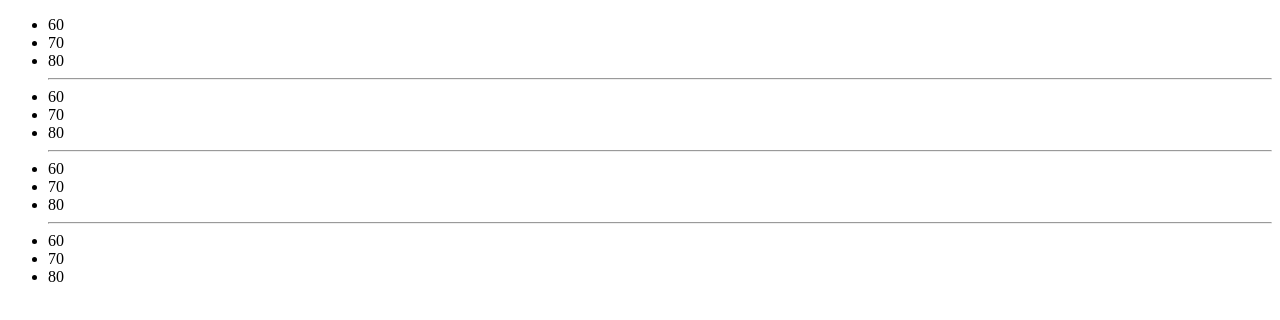
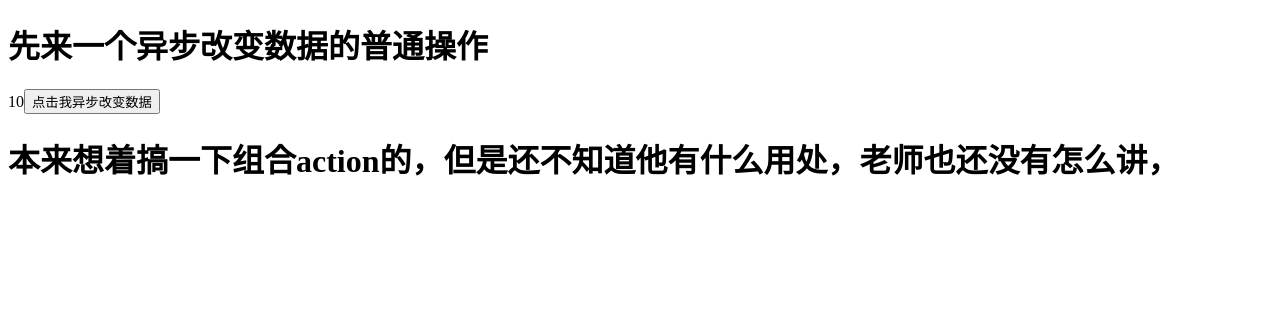
Before and after one commit to wieLai/mydemo, a Vue app: page / in a window 1280 px wide. Shown: the top 320 px of the page. Built offline with nearby package versions, Linux system fonts and the light colour scheme.

Commit message:
action的使用，和组合action的拓展

```diff
--- a/src/App.vue
+++ b/src/App.vue
@@ -1,52 +1,30 @@
 <template>
   <div class="app">
-<ul>
-  <!-- <li v-for="(item,index) in listDome" :key="index">{{item}}</li> -->
-
-  <li v-for="(item,index) in getlist1" :key="index">{{item}}</li><hr>
-  <li v-for="(item,index) in getlist2" :key="index">{{item}}</li><hr>
-  <li v-for="(item,index) in getlist3" :key="index">{{item}}</li><hr>
-  <li v-for="(item,index) in getlist4" :key="index">{{item}}</li>
-</ul>
+<h1>先来一个异步改变数据的普通操作</h1>
+<span>{{count}}</span>
+<input type="button" value="点击我异步改变数据" @click="handleClick">
+<h1>本来想着搞一下组合action的，但是还不知道他有什么用处，老师也还没有怎么讲，</h1>
   </div>
 </template>
 
 <script>
-import { mapGetters } from 'vuex'
+
 export default {
   data () {
     return {
-      // 如果多个组件都是需要做这样的筛选操作的话，就是重复的代码了，我们就需要在vuex中直接做操作
-      // listDome: this.$store.state.list.filter((item, index) => {
-      //   return item === 'img'
-      // })
-      // 没有传参的方式
-      // listDome: this.$store.getters.filterDome
-      // 传参的方式,就需要像函数调用那样了
-      // listDome: this.$store.getters.filterDome('p')
-      listDome: this.$store.getters.filterDome('h1')
+      // count: this.$store.state.count
     }
   },
   computed: {
-    //  普通用法就只能一个个地用了,
-    // getlist1 () {
-    //   return this.$store.getters.getlist1
-    // },
-    // getlist2 () {
-    //   return this.$store.getters.getlist2
-    // },
-    // getlist3 () {
-    //   return this.$store.getters.getlist3
-    // },
-    // getlist4 () {
-    //   return this.$store.getters.getlist4
-    // }
-
-    // mapGetters用法,并没有什么的特别，就是提供了一个方法让我们一次就把我们需要的可以一次搞过来
-    ...mapGetters(['getlist1', 'getlist2', 'getlist3', 'getlist4'])
+    count () {
+      return this.$store.state.count
+    }
   },
   methods: {
-
+    // 普通用法
+    // handleClick () {
+    //   this.$store.dispatch('addcount')
+    // }
   },
   mounted () {
 
--- a/src/store/index.js
+++ b/src/store/index.js
@@ -5,51 +5,24 @@ Vue.use(vuex)
 export default new vuex.Store({
   // 需求就是需要在组件中（view）只筛选出我需要的
   state: {
-    list: ['p', 'img', 'h1', 'h2', 'div'],
-    list2: [10, 20, 30, 40, 50, 60, 70, 80]
+    count: 10
   },
 
-  getters: {
-    // mapGetters,,,使用 场景就是我们如果有很多的全局计算属性要用到，在组件中一个个地用台麻烦了
-    getlist1 (state) {
-      return state.list2.filter(item => {
-        return item > 50
-      })
-    },
-    getlist2 (state) {
-      return state.list2.filter(item => {
-        return item > 50
-      })
-    },
-    getlist3 (state) {
-      return state.list2.filter(item => {
-        return item > 50
-      })
-    },
-    getlist4 (state) {
-      return state.list2.filter(item => {
-        return item > 50
-      })
-    },
-
-    // getters普通用法
-    // 没有传参的方式
-    // filterDome (state) {
-    //   return state.list.filter((item) => {
-    //     return item === 'img'
-    //   })
+  mutations: {
+    addcount (state) {
+      state.count++
+    }
+  },
+  actions: {
+    // 普通用法
+    // addcount (context) {
+    //   // console.log(context)
+    //   context.commit('addcount')
     // }
-    // filterDome: state => state.list.filter(v => v === 'img')
-
-    // 下面是传参的方式,通过返回一个函数让组件直接调用
-    // filterDome (state) {
-    //   return (params) => {
-    //     return state.list.filter(item => {
-    //       return item === params
-    //     })
-    //   }
+    // context是他本身就传过来的一个对象，我们直接接收并结构，就直接用就可以了
+    // addcount ({ commit }) {
+    //   // console.log(context)
+    //   commit('addcount')
     // }
-    filterDome: state => params => state.list.filter(item => item === params)
   }
-
 })
```
